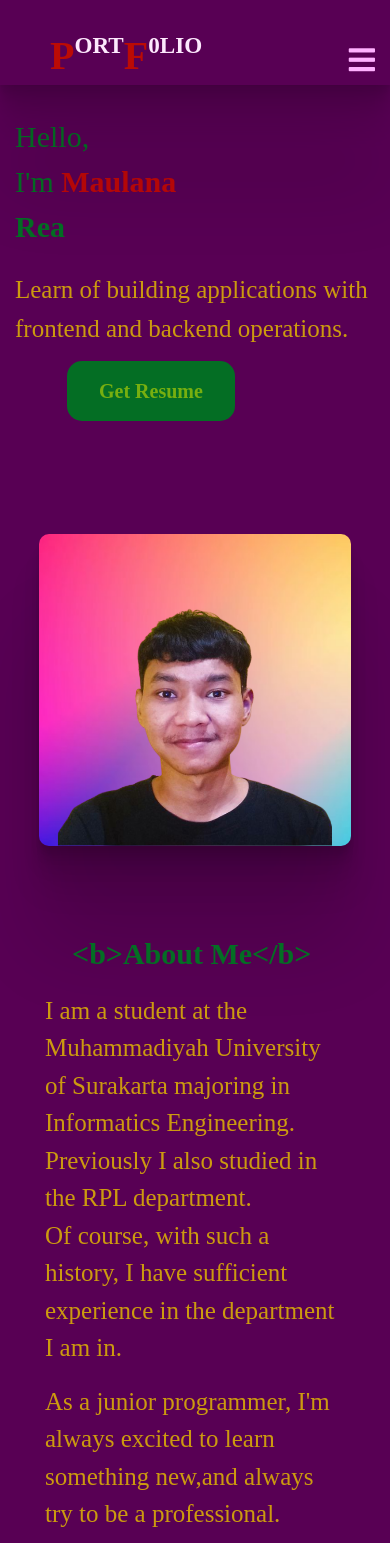
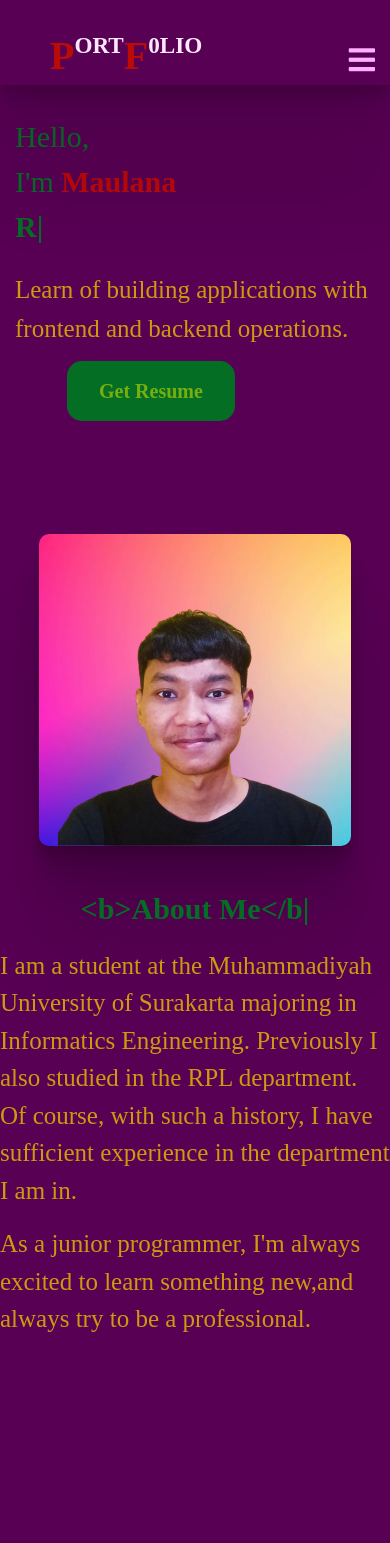
Before and after one commit to L200190109/mycv, a React (Create React App) app: page / in a window 390 px wide. Shown: the top 1543 px of the page. Built offline with nearby package versions, Linux system fonts and the light colour scheme.

Commit message:
Update Aboutme.css

```diff
--- a/src/pages/Aboutme.css
+++ b/src/pages/Aboutme.css
@@ -50,9 +50,8 @@ img{
 }
 .aboutme-details{
    text-align:left;
-  font-size: 8px;
+  font-size: 5px;
   width: 100%;
-  padding: 45px;
 }
 }
 @media screen and (max-width:1044px) {
```
